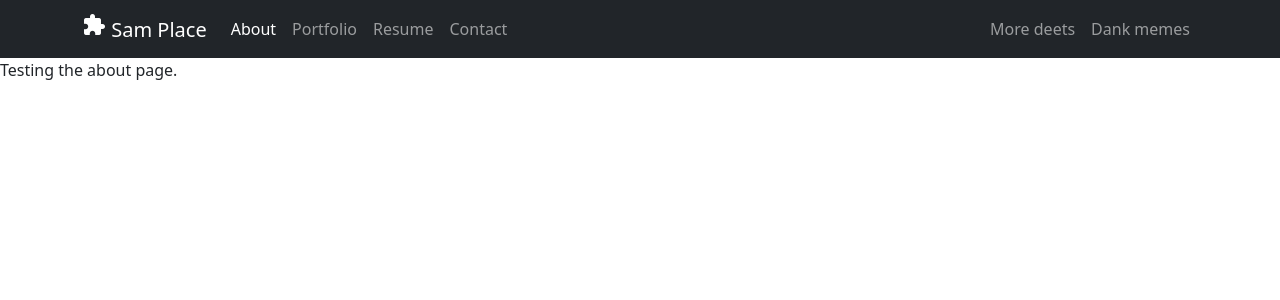
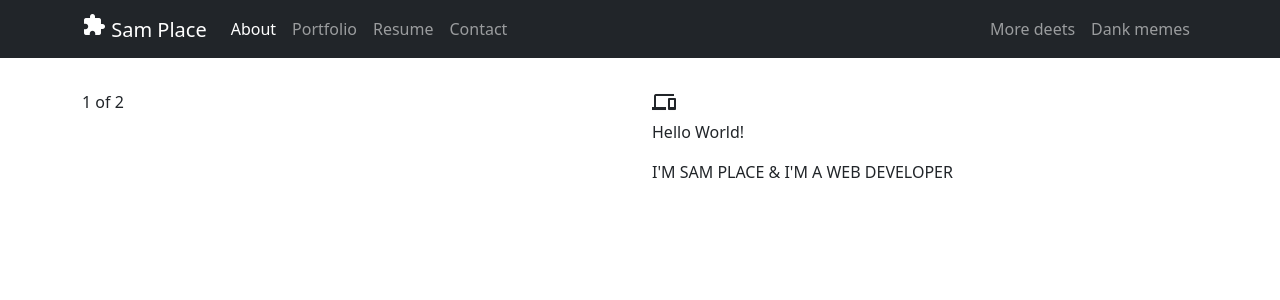
Before and after one commit to samvauclain/react-portfolio, a React (Create React App) app: page / in a window 1280 px wide. Shown: the top 300 px of the page. Built offline with nearby package versions, Linux system fonts and the light colour scheme.

Commit message:
getting the hang of react-bootsrap

```diff
--- a/src/App.css
+++ b/src/App.css
@@ -36,3 +36,7 @@
     transform: rotate(360deg);
   }
 }
+
+.align-icons {
+  top:6px;
+}
--- a/src/components/About/index.js
+++ b/src/components/About/index.js
@@ -1,8 +1,24 @@
 import React from 'react';
+import { Container, Row, Col } from 'react-bootstrap';
 
 function About() {
     return (
-        <p>Testing the about page.</p>
+        <Container>
+        <Row className="my-3 justify-content-md-center">
+            <Col className="my-3">
+            <p>1 of 2</p>
+            </Col>
+            <Col className="my-3">
+            <span class="material-icons xl-icon color-1">
+                    devices
+                </span>
+                <p class="xl-txt">Hello World!</p>
+                <p class="lg-txt">
+                    I'M SAM PLACE &amp; I'M A WEB&nbsp;DEVELOPER
+                </p>
+            </Col>
+        </Row>
+        </Container>
     )
 }
 
--- a/src/components/Header/index.js
+++ b/src/components/Header/index.js
@@ -13,7 +13,7 @@ function Header(props) {
         <header className="">
           <Navbar collapseOnSelect expand="lg" bg="dark" variant="dark">
                 <Container>
-                <Navbar.Brand href="#home"><span class="material-icons static-gradient position-relative t-2">extension</span> Sam Place</Navbar.Brand>
+                <Navbar.Brand href="#home"><span class="material-icons static-gradient position-relative align-icons">extension</span> Sam Place</Navbar.Brand>
                 <Navbar.Toggle aria-controls="responsive-navbar-nav" />
                 <Navbar.Collapse id="responsive-navbar-nav">
                     <Nav className="me-auto">
```
